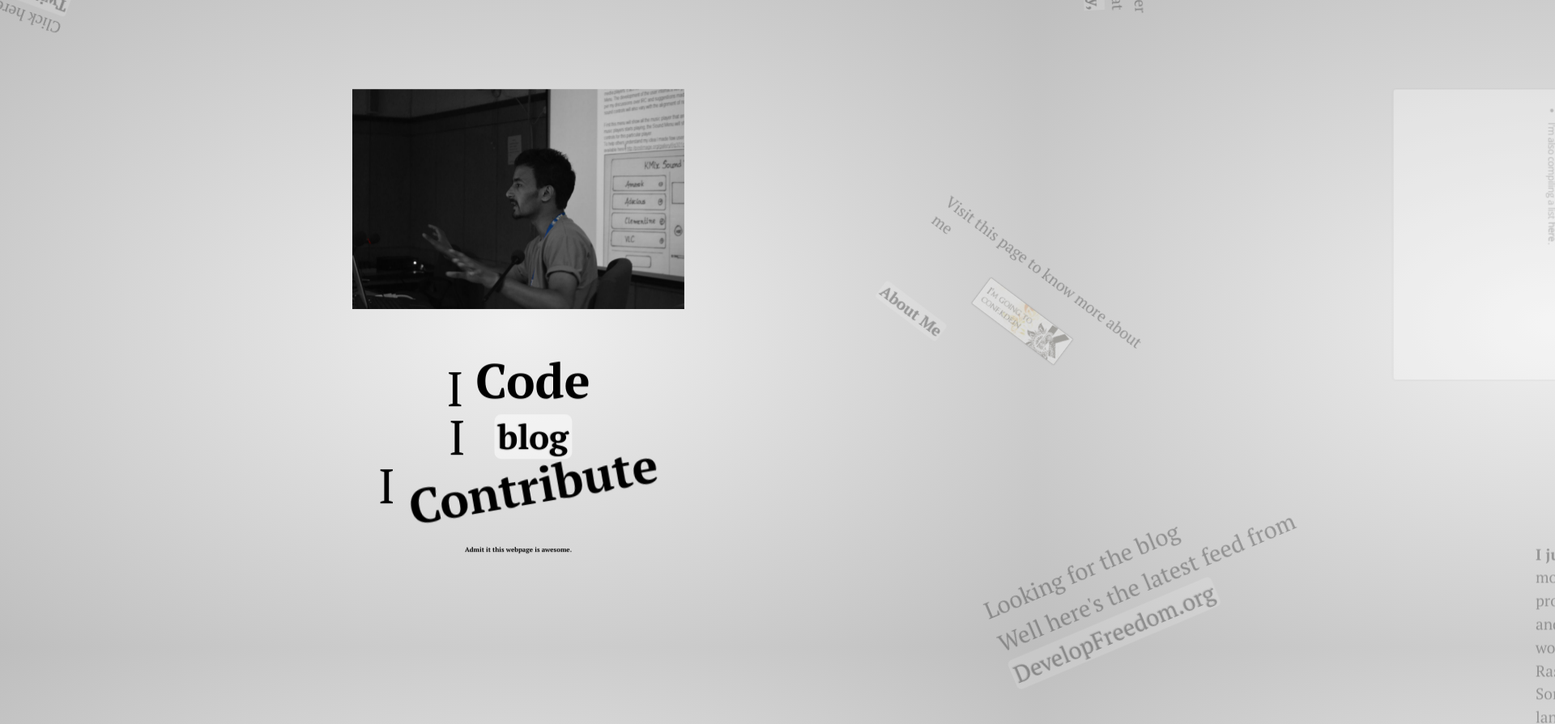
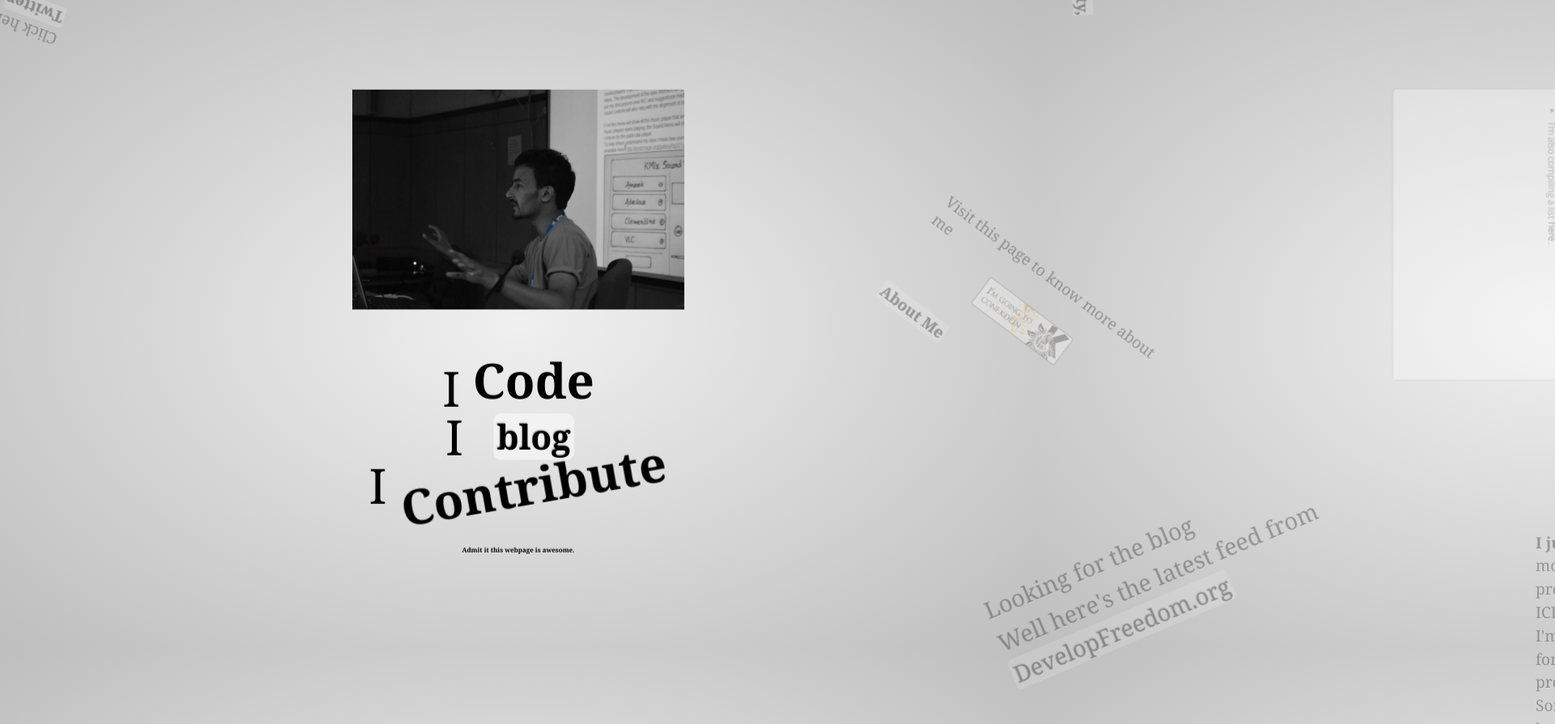
Before and after one commit to ylogx/ylogx.github.io, a plain HTML site: page index.html in a window 1280 px wide. Shown: the top 895 px of the page at 81% size, 1920 px wide, since content can reach past the window. Drawn offline with nearby package versions, Linux system fonts and the light colour scheme; a web font is replaced by a local one.

Commit message:
Save the font info in my css sheet #NetworkWaitDelay

```diff
--- a/css/impress-chaudhary.css
+++ b/css/impress-chaudhary.css
@@ -875,3 +875,77 @@ a:focus {
     Thanks for reading. I hope you enjoyed it at least as much as I enjoyed writing it
     for you.
 */
+
+
+@font-face {
+  font-family: 'Open Sans';
+  font-style: normal;
+  font-weight: 400;
+  src: local('Open Sans'), local('OpenSans'), url(http://fonts.gstatic.com/s/opensans/v10/cJZKeOuBrn4kERxqtaUH3T8E0i7KZn-EPnyo3HZu7kw.woff) format('woff');
+}
+@font-face {
+  font-family: 'Open Sans';
+  font-style: normal;
+  font-weight: 600;
+  src: local('Open Sans Semibold'), local('OpenSans-Semibold'), url(http://fonts.gstatic.com/s/opensans/v10/MTP_ySUJH_bn48VBG8sNSnhCUOGz7vYGh680lGh-uXM.woff) format('woff');
+}
+@font-face {
+  font-family: 'Open Sans';
+  font-style: italic;
+  font-weight: 400;
+  src: local('Open Sans Italic'), local('OpenSans-Italic'), url(http://fonts.gstatic.com/s/opensans/v10/xjAJXh38I15wypJXxuGMBobN6UDyHWBl620a-IRfuBk.woff) format('woff');
+}
+@font-face {
+  font-family: 'Open Sans';
+  font-style: italic;
+  font-weight: 600;
+  src: local('Open Sans Semibold Italic'), local('OpenSans-SemiboldItalic'), url(http://fonts.gstatic.com/s/opensans/v10/PRmiXeptR36kaC0GEAetxn5HxGBcBvicCpTp6spHfNo.woff) format('woff');
+}
+@font-face {
+  font-family: 'PT Sans';
+  font-style: normal;
+  font-weight: 400;
+  src: local('PT Sans'), local('PTSans-Regular'), url(http://fonts.gstatic.com/s/ptsans/v8/LKf8nhXsWg5ybwEGXk8UBQ.woff) format('woff');
+}
+@font-face {
+  font-family: 'PT Sans';
+  font-style: normal;
+  font-weight: 700;
+  src: local('PT Sans Bold'), local('PTSans-Bold'), url(http://fonts.gstatic.com/s/ptsans/v8/0XxGQsSc1g4rdRdjJKZrNBsxEYwM7FgeyaSgU71cLG0.woff) format('woff');
+}
+@font-face {
+  font-family: 'PT Sans';
+  font-style: italic;
+  font-weight: 400;
+  src: local('PT Sans Italic'), local('PTSans-Italic'), url(http://fonts.gstatic.com/s/ptsans/v8/PIPMHY90P7jtyjpXuZ2cLD8E0i7KZn-EPnyo3HZu7kw.woff) format('woff');
+}
+@font-face {
+  font-family: 'PT Sans';
+  font-style: italic;
+  font-weight: 700;
+  src: local('PT Sans Bold Italic'), local('PTSans-BoldItalic'), url(http://fonts.gstatic.com/s/ptsans/v8/lILlYDvubYemzYzN7GbLkHhCUOGz7vYGh680lGh-uXM.woff) format('woff');
+}
+@font-face {
+  font-family: 'PT Serif';
+  font-style: normal;
+  font-weight: 400;
+  src: local('PT Serif'), local('PTSerif-Regular'), url(http://fonts.gstatic.com/s/ptserif/v8/sDRi4fY9bOiJUbgq53yZCfesZW2xOQ-xsNqO47m55DA.woff) format('woff');
+}
+@font-face {
+  font-family: 'PT Serif';
+  font-style: normal;
+  font-weight: 700;
+  src: local('PT Serif Bold'), local('PTSerif-Bold'), url(http://fonts.gstatic.com/s/ptserif/v8/QABk9IxT-LFTJ_dQzv7xpIbN6UDyHWBl620a-IRfuBk.woff) format('woff');
+}
+@font-face {
+  font-family: 'PT Serif';
+  font-style: italic;
+  font-weight: 400;
+  src: local('PT Serif Italic'), local('PTSerif-Italic'), url(http://fonts.gstatic.com/s/ptserif/v8/03aPdn7fFF3H6ngCgAlQzBsxEYwM7FgeyaSgU71cLG0.woff) format('woff');
+}
+@font-face {
+  font-family: 'PT Serif';
+  font-style: italic;
+  font-weight: 700;
+  src: local('PT Serif Bold Italic'), local('PTSerif-BoldItalic'), url(http://fonts.gstatic.com/s/ptserif/v8/Foydq9xJp--nfYIx2TBz9QFhaRv2pGgT5Kf0An0s4MM.woff) format('woff');
+}
--- a/index.html
+++ b/index.html
@@ -27,7 +27,6 @@
 
 <title>Shubham Chaudhary || Software Developer | FOSS contributor || India</title>
 
-<!-- SEO Ultimate -->
 <meta name="author" content="Shubham Chaudhary" />
 <meta name="keywords" content="shubham, chaudhary, india, shubham chaudhary, Shubham Chaudhary, India, FOSS, developer, blog, developfreedom.org, developfreedom, github, facebook, twitter, linkedin, uiet, panjab, university, student, panjab university" />
 <meta name="description" content="I'm a software developer and I contribute to FOSS projects. Almost everything about me is available right here on this page. I hope that you this awesome javascript." />
@@ -37,8 +36,8 @@
 <meta property="og:url" content="http://www.shubhamchaudhary.in/" />
 <meta property="og:site_name" content="Shubham Chaudhary || Software Developer | FOSS contributor || India" />
 <!--
-    <meta property="article:published_time" content="2013-10-26" />
-    <meta property="article:modified_time" content="2013-11-04" />
+<meta property="article:published_time" content="2013-10-26" />
+<meta property="article:modified_time" content="2013-11-04" />
 -->
 <meta name="twitter:card" content="summary" />
 <meta name="twitter:url" content="http://www.shubhamchaudhary.in/">
@@ -49,9 +48,9 @@
 <meta name="twitter:image" content="http://shubhamchaudhary.in/favicon.ico">
 
 <meta name="robots" content="index, follow" />
-<!-- /SEO Ultimate -->
 
-<link href="http://fonts.googleapis.com/css?family=Open+Sans:regular,semibold,italic,italicsemibold|PT+Sans:400,700,400italic,700italic|PT+Serif:400,700,400italic,700italic" rel="stylesheet" />
+<!--
+<link href="http://fonts.googleapis.com/css?family=Open+Sans:regular,semibold,italic,italicsemibold|PT+Sans:400,700,400italic,700italic|PT+Serif:400,700,400italic,700italic" rel="stylesheet" /> -->
 <link href="css/impress-chaudhary.css" rel="stylesheet" />
 
 <link rel="me" href="https://plus.google.com/109792166018886060237" />
```
